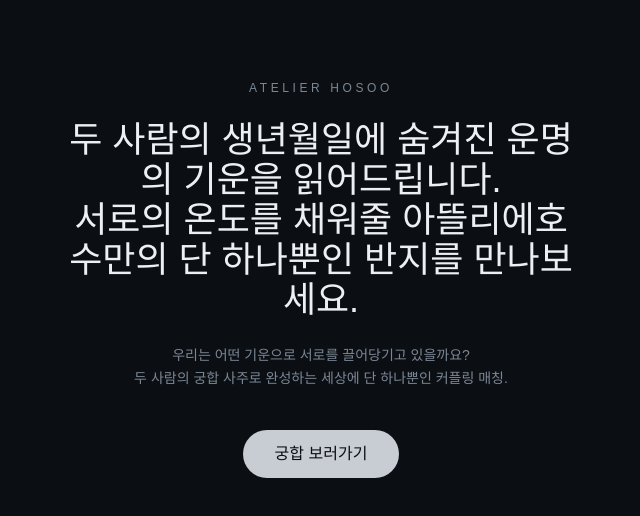
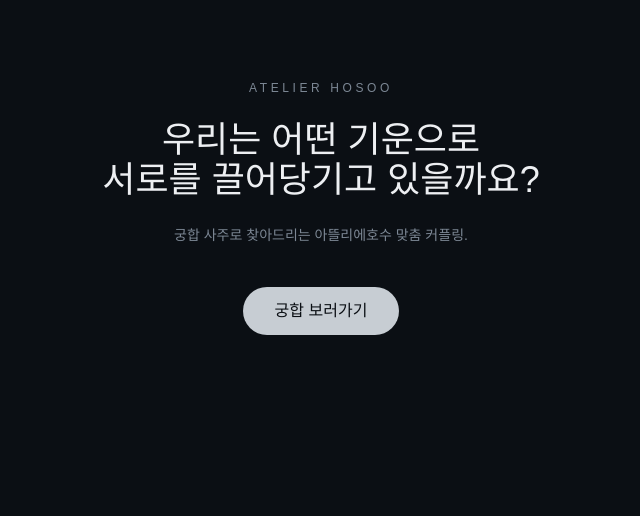
Before and after one commit to SJhosoo/-, a Next.js app: page / in a window 1280 px wide. Shown: the top 516 px of the page, without its empty margins (319-959 px from the left). Built offline with nearby package versions, Linux system fonts and the light colour scheme; a web font is replaced by a local one.

Commit message:
Update page.tsx

```diff
--- a/app/page.tsx
+++ b/app/page.tsx
@@ -243,14 +243,12 @@ function IntroScreen({ onStart }: { onStart: () => void }) {
         ATELIER HOSOO
       </p>
       <h1 className="font-serifkr text-3xl md:text-4xl leading-relaxed mb-6">
-        두 사람의 생년월일에 숨겨진 운명의 기운을 읽어드립니다.
+        우리는 어떤 기운으로
         <br />
-        서로의 온도를 채워줄 아뜰리에호수만의 단 하나뿐인 반지를 만나보세요.
+        서로를 끌어당기고 있을까요?
       </h1>
       <p className="text-[var(--muted)] text-sm leading-relaxed mb-10">
-        우리는 어떤 기운으로 서로를 끌어당기고 있을까요?
-        <br />
-        두 사람의 궁합 사주로 완성하는 세상에 단 하나뿐인 커플링 매칭.
+        궁합 사주로 찾아드리는 아뜰리에호수 맞춤 커플링.
       </p>
       <button
         onClick={onStart}
```
